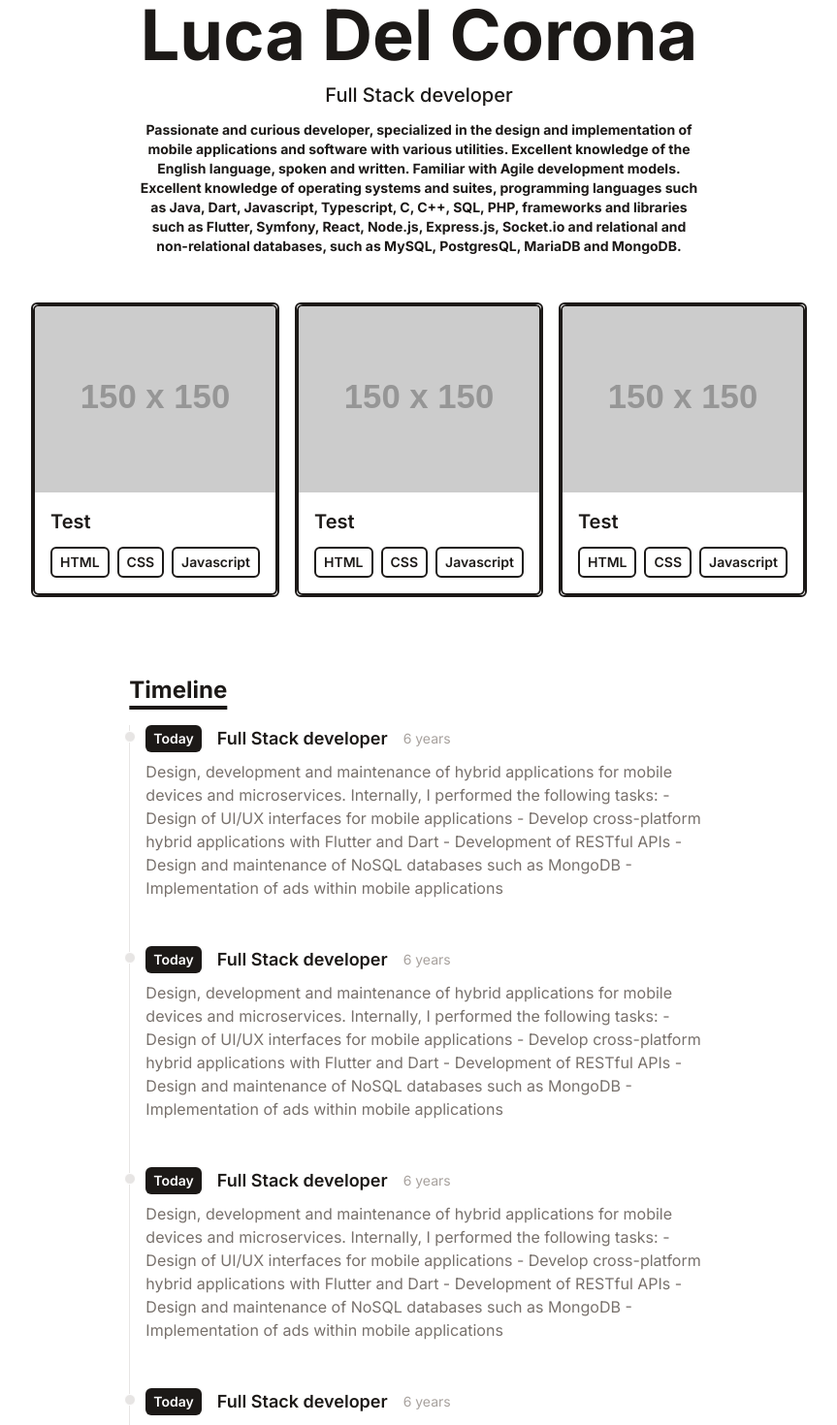
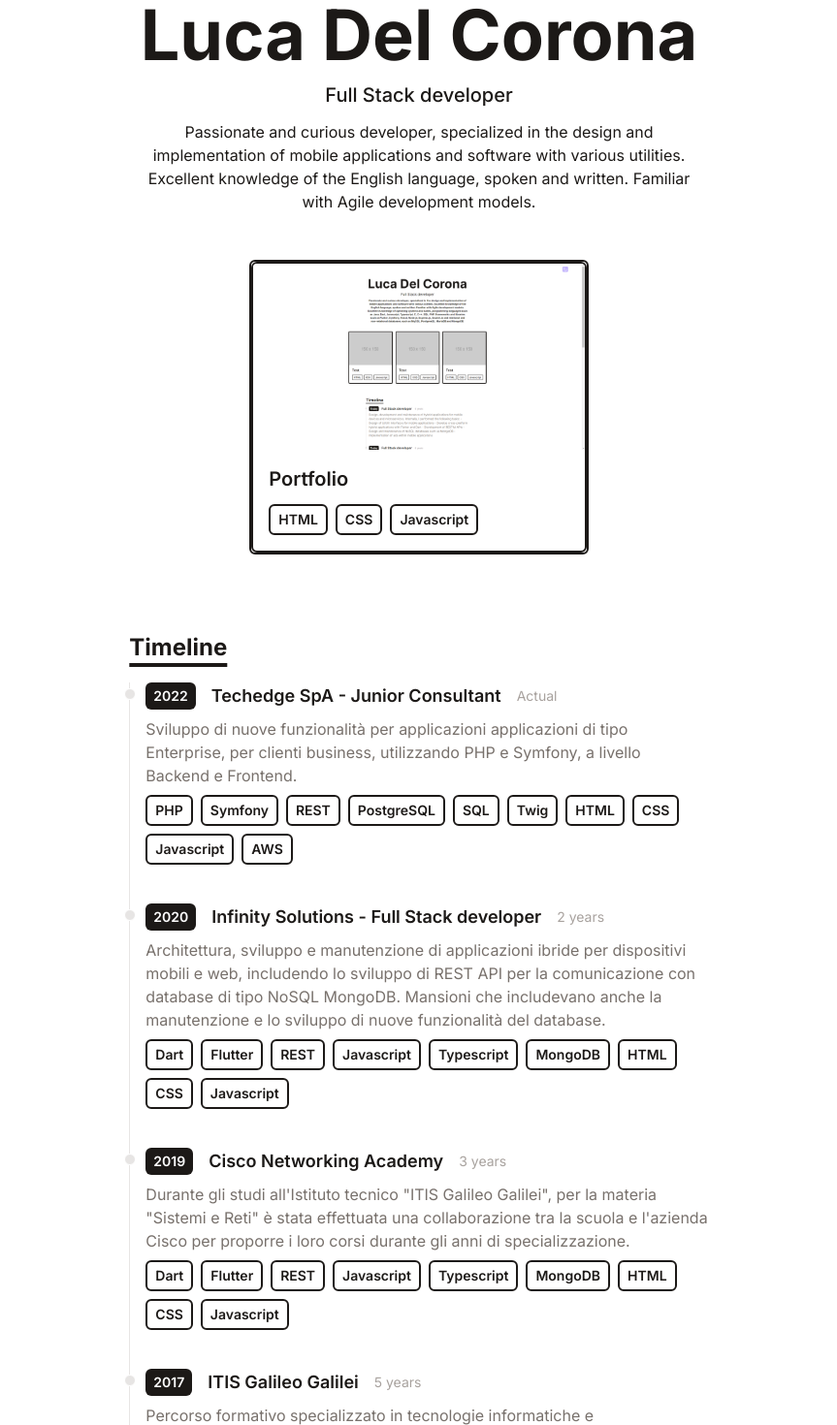
Before and after one commit to VoidElle/portfolio, a React (Vite) app: page / in a window 1280 px wide. Shown: the part 80-1550 px from the top of the page at 97% size, without its empty margins (208-1071 px from the left). Built offline with nearby package versions, Linux system fonts and the light colour scheme.

Commit message:
Upload new data + Styling fix

```diff
--- a/src/components/Contact.jsx
+++ b/src/components/Contact.jsx
@@ -10,7 +10,7 @@ const Contact = () => {
                     method="POST"
                     className="flex flex-col w-full md:w-7/12"
                 >
-                    <Title>Contact</Title>
+                    <Title>Contact Me</Title>
                     <input
                         type="text"
                         name="name"
--- a/src/components/Intro.jsx
+++ b/src/components/Intro.jsx
@@ -5,13 +5,10 @@ const Intro = () => {
         <div className="flex items-center justify-center flex-col text-center pt-20 pb-6">
             <h1 className="text-4xl md:text-7xl dark:text-white mb-1 md:mb-3 font-bold">Luca Del Corona</h1>
             <p className="text-base md:text-xl mb-3 font-medium">Full Stack developer</p>
-            <p className="text-sm max-w-xl mb-6 font-bold">
+            <p className="text-1xl max-w-xl mb-6">
                 Passionate and curious developer, specialized in the design and implementation of mobile applications and software with various utilities.
                 Excellent knowledge of the English language, spoken and written.
                 Familiar with Agile development models.
-                Excellent knowledge of operating systems and suites, programming languages such as Java, Dart, Javascript, Typescript, C, C++, SQL, PHP,
-                frameworks and libraries such as Flutter, Symfony, React, Node.js, Express.js, Socket.io and relational and non-relational databases,
-                such as MySQL, PostgresQL, MariaDB and MongoDB.
             </p>
         </div>
     );
--- a/src/components/Portfolio.jsx
+++ b/src/components/Portfolio.jsx
@@ -8,8 +8,9 @@ const Portfolio = () => {
     return (
         <div>
             <div className="flex flex-col md:flex-row items-center justify-center">
-                <div className="grid grid-cols-1 md:grid-cols-2 lg:grid-cols-3 gap-4">
-                    {portfolio.map(project => (
+                <div className="grid grid-cols-1 md:grid-cols-1 lg:grid-cols-1 gap-4">
+                    {
+                        portfolio.map(project => (
                             <PortfolioItem
                                 key={project.id}
                                 imgUrl={project.imgUrl}
@@ -17,7 +18,8 @@ const Portfolio = () => {
                                 stack={project.stack}
                                 link={project.link}
                             />
-                    ))}
+                        ))
+                    }
                 </div>
             </div>
         </div>
--- a/src/components/Timeline.jsx
+++ b/src/components/Timeline.jsx
@@ -16,6 +16,7 @@ const Timeline = () => {
                         title={item.title}
                         duration={item.duration}
                         details={item.details}
+                        chips={item.chips}
                     />
                 ))}
             </div>
--- a/src/components/TimelineItem.jsx
+++ b/src/components/TimelineItem.jsx
@@ -1,6 +1,6 @@
 import React from 'react';
 
-const TimelineItem = ({ year, title, duration, details }) => {
+const TimelineItem = ({ year, title, duration, details, chips }) => {
     return (
         <ol className="flex flex-col md:flex-row relative border-l border-stone border-stone-200 dark:border-stone-700">
             <li className="mb-10 ml-4">
@@ -19,6 +19,13 @@ const TimelineItem = ({ year, title, duration, details }) => {
                 <p className="my-2 text-base font-normal text-stone-500 dark:text-stone-400">
                     {details}
                 </p>
+                <p className="flex flex-wrap gap-2 flex-row items-center justify-start text-xs md:text-sm dark:text-white">
+                    {chips.map(item => (
+                        <span key={item} className="inline-block px-2 py-1 font-semibold border-2 border-stone-900 dark:border-white rounded-md">
+                            {item}
+                        </span>
+                    ))}
+                </p>
             </li>
         </ol>
     );
--- a/src/data/portfolio.js
+++ b/src/data/portfolio.js
@@ -1,23 +1,11 @@
+import portfolioImage from "../assets/portfolio.png";
+
 export default [
     {
         id: 0,
-        title: "Test",
-        imgUrl: "https://via.placeholder.com/150",
+        title: "Portfolio",
+        imgUrl: portfolioImage,
         stack: ["HTML", "CSS", "Javascript"],
-        link: "https://fkcodes.com"
-    },
-    {
-        id: 1,
-        title: "Test",
-        imgUrl: "https://via.placeholder.com/150",
-        stack: ["HTML", "CSS", "Javascript"],
-        link: "https://fkcodes.com"
-    },
-    {
-        id: 2,
-        title: "Test",
-        imgUrl: "https://via.placeholder.com/150",
-        stack: ["HTML", "CSS", "Javascript"],
-        link: "https://fkcodes.com"
+        link: "https://www.lucadelcorona.com/"
     }
 ]
--- a/src/data/timeline.js
+++ b/src/data/timeline.js
@@ -1,54 +1,34 @@
 export default [
     {
         id: 0,
-        year: 'Today',
-        title: 'Full Stack developer',
-        duration: '6 years',
-        details: 'Design, development and maintenance of hybrid applications for mobile devices and microservices.\n' +
-            'Internally, I performed the following tasks:\n' +
-            '- Design of UI/UX interfaces for mobile applications\n' +
-            '- Develop cross-platform hybrid applications with Flutter and Dart\n' +
-            '- Development of RESTful APIs\n' +
-            '- Design and maintenance of NoSQL databases such as MongoDB\n' +
-            '- Implementation of ads within mobile applications'
+        year: '2022',
+        title: 'Techedge SpA - Junior Consultant',
+        duration: 'Actual',
+        details: 'Sviluppo di nuove funzionalità per applicazioni applicazioni di tipo Enterprise, per clienti business, utilizzando PHP e Symfony, a livello Backend e Frontend.',
+        chips: ["PHP", "Symfony", "REST", "PostgreSQL", "SQL", "Twig", "HTML", "CSS", "Javascript", "AWS"]
     },
     {
         id: 1,
-        year: 'Today',
-        title: 'Full Stack developer',
-        duration: '6 years',
-        details: 'Design, development and maintenance of hybrid applications for mobile devices and microservices.\n' +
-            'Internally, I performed the following tasks:\n' +
-            '- Design of UI/UX interfaces for mobile applications\n' +
-            '- Develop cross-platform hybrid applications with Flutter and Dart\n' +
-            '- Development of RESTful APIs\n' +
-            '- Design and maintenance of NoSQL databases such as MongoDB\n' +
-            '- Implementation of ads within mobile applications'
+        year: '2020',
+        title: 'Infinity Solutions - Full Stack developer',
+        duration: '2 years',
+        details: 'Architettura, sviluppo e manutenzione di applicazioni ibride per dispositivi mobili e web, includendo lo sviluppo di REST API per la comunicazione con database di tipo NoSQL MongoDB. Mansioni che includevano anche la manutenzione e lo sviluppo di nuove funzionalità del database.',
+        chips: ["Dart", "Flutter", "REST", "Javascript", "Typescript", "MongoDB", "HTML", "CSS", "Javascript"]
     },
     {
         id: 2,
-        year: 'Today',
-        title: 'Full Stack developer',
-        duration: '6 years',
-        details: 'Design, development and maintenance of hybrid applications for mobile devices and microservices.\n' +
-            'Internally, I performed the following tasks:\n' +
-            '- Design of UI/UX interfaces for mobile applications\n' +
-            '- Develop cross-platform hybrid applications with Flutter and Dart\n' +
-            '- Development of RESTful APIs\n' +
-            '- Design and maintenance of NoSQL databases such as MongoDB\n' +
-            '- Implementation of ads within mobile applications'
+        year: '2019',
+        title: 'Cisco Networking Academy',
+        duration: '3 years',
+        details: 'Durante gli studi all\'Istituto tecnico "ITIS Galileo Galilei", per la materia "Sistemi e Reti" è stata effettuata una collaborazione tra la scuola e l\'azienda Cisco per proporre i loro corsi durante gli anni di specializzazione.',
+        chips: ["Dart", "Flutter", "REST", "Javascript", "Typescript", "MongoDB", "HTML", "CSS", "Javascript"]
     },
     {
         id: 3,
-        year: 'Today',
-        title: 'Full Stack developer',
-        duration: '6 years',
-        details: 'Design, development and maintenance of hybrid applications for mobile devices and microservices.\n' +
-            'Internally, I performed the following tasks:\n' +
-            '- Design of UI/UX interfaces for mobile applications\n' +
-            '- Develop cross-platform hybrid applications with Flutter and Dart\n' +
-            '- Development of RESTful APIs\n' +
-            '- Design and maintenance of NoSQL databases such as MongoDB\n' +
-            '- Implementation of ads within mobile applications'
+        year: '2017',
+        title: 'ITIS Galileo Galilei',
+        duration: '5 years',
+        details: 'Percorso formativo specializzato in tecnologie informatiche e telecomunicazioni.',
+        chips: ["C", "C++", "Java", "Javascript", "PHP", "SQL", "HTML", "CSS", "MySQL", "MariaDB", "Git", "Github", "Docker", "AWS"]
     }
 ]
```
Also changed, not shown: src/assets/portfolio.png (added). Lines whose indentation alone changed are shown as unchanged.
